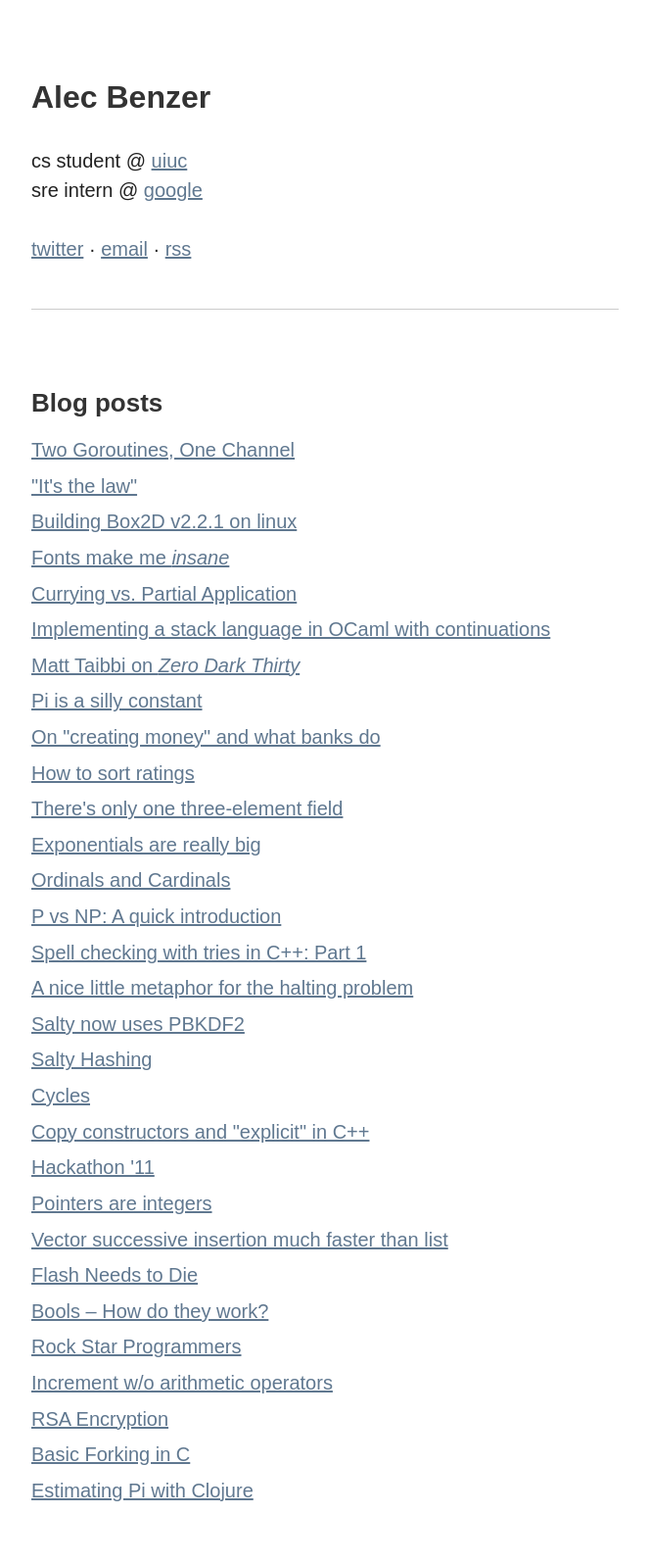
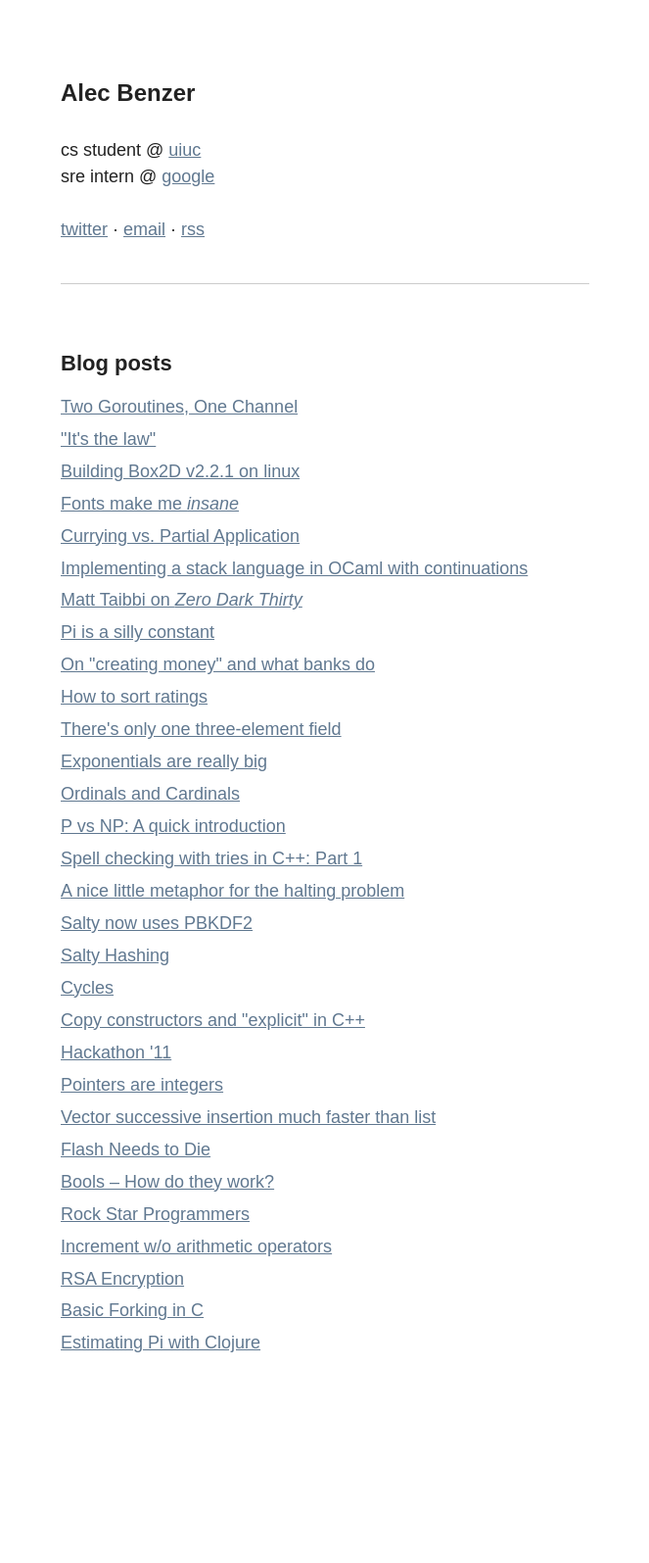
Before and after one commit to AlecBenzer/alecbenzer.github.com, a Jekyll site: the page built from index.md, in a window 1280 px wide. Shown: the whole page at 98% size, without its empty margins (308-971 px from the left). Built offline with Jekyll 4.4.1, drawn with Linux system fonts in a browser that asks for light colours; after the commit the page ends 1437 px from its top, so only the background shows below that.

Commit message:
bit smaller

```diff
--- a/css/style.css
+++ b/css/style.css
@@ -3,54 +3,62 @@ html, body {
   padding: 0;
   background-color: #fff; }
 
+a:link, a:visited {
+  text-decoration: underline; }
 a:hover {
-  color: maroon; }
+  color: maroon;
+  text-decoration: underline; }
 
 #content {
   padding-top: 80px;
   margin: auto;
   width: 30em;
   font-family: "Arial", "Liberation Sans", "DejaVu Sans", sans-serif;
-  font-size: 20px; }
+  font-size: 18px; }
   #content p {
     margin-bottom: 2.3em;
     color: #222222;
     line-height: 1.5em; }
     #content p code {
       font-family: "Consolas", "Menlo", "Monaco", "Lucida Console", "Liberation Mono", "DejaVu Sans Mono", "Bitstream Vera Sans Mono", "Courier New", monospace;
-      font-size: 17px;
-      color: #222222;
-      padding: -1px; }
+      font-size: 15px;
+      color: #222222; }
+    #content p a:link, #content p a:visited {
+      color: default;
+      text-decoration: underline; }
+    #content p a:hover {
+      color: maroon;
+      text-decoration: underline; }
   #content pre {
     background-color: #d8d8d8;
     margin-bottom: 2.3em; }
     #content pre code {
       font-family: "Consolas", "Menlo", "Monaco", "Lucida Console", "Liberation Mono", "DejaVu Sans Mono", "Bitstream Vera Sans Mono", "Courier New", monospace;
       color: #222222;
-      font-size: 17px;
+      font-size: 15px;
       padding-bottom: 4px; }
   #content h1, #content h2 {
     font-family: "Arial", "Liberation Sans", "DejaVu Sans", sans-serif;
-    color: #333333;
+    color: #222222;
     font-weight: 700; }
   #content h1 {
     text-align: left;
     margin-bottom: 30px;
-    font-size: 32px; }
+    font-size: 24px; }
     #content h1 a:link, #content h1 a:visited {
-      color: #333333;
+      color: #222222;
       text-decoration: none; }
     #content h1 a:hover {
-      color: #333333;
+      color: #222222;
       text-decoration: underline; }
     #content h1 small {
       display: block;
       font-weight: 400;
-      font-size: 19px; }
+      font-size: 17px; }
   #content h2 {
     margin-bottom: 20px;
     margin-top: 2.99em;
-    font-size: 26px; }
+    font-size: 22px; }
   #content ul, #content ol {
     margin-bottom: 2.3em;
     width: 30em;
@@ -77,7 +85,7 @@ a:hover {
   text-align: left; }
 
 #footnotes p {
-  font-size: 16px; }
+  font-size: 14.4px; }
 
 hr.sep {
   width: 50%;
```
Also changed, not shown: css/style.scss (+22 -7 lines).
